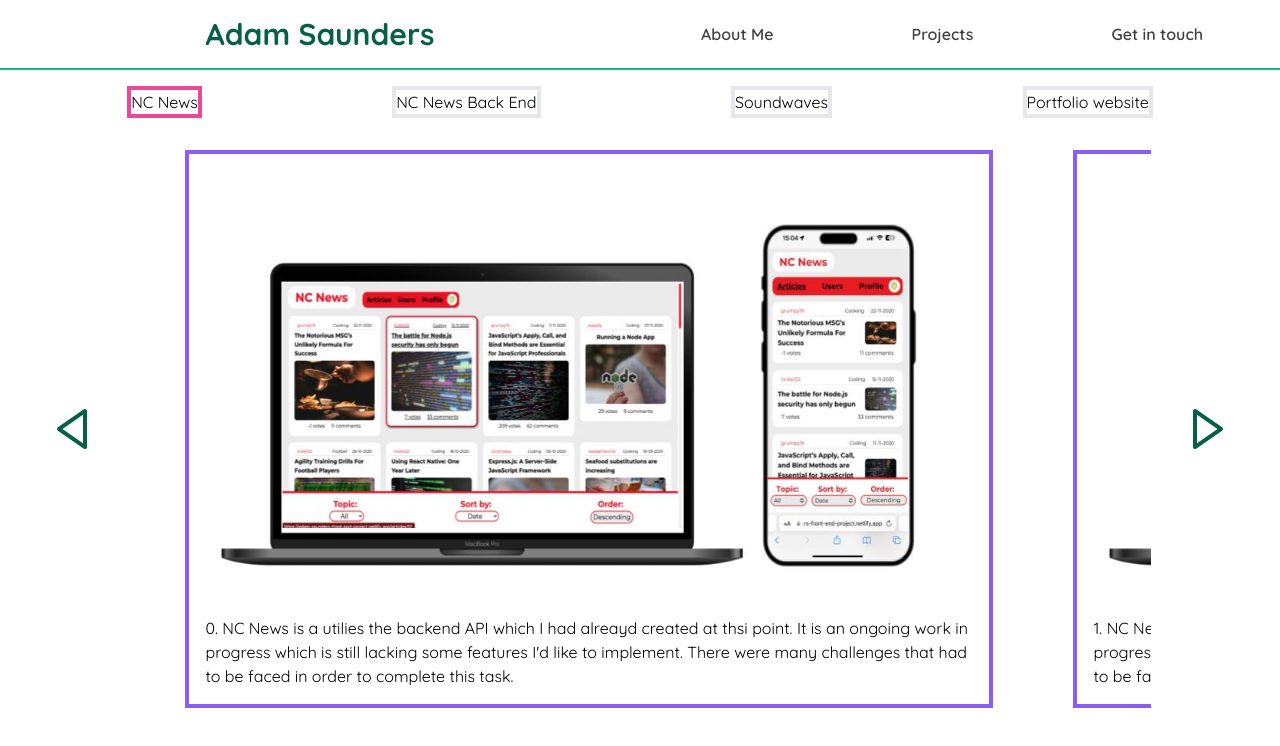
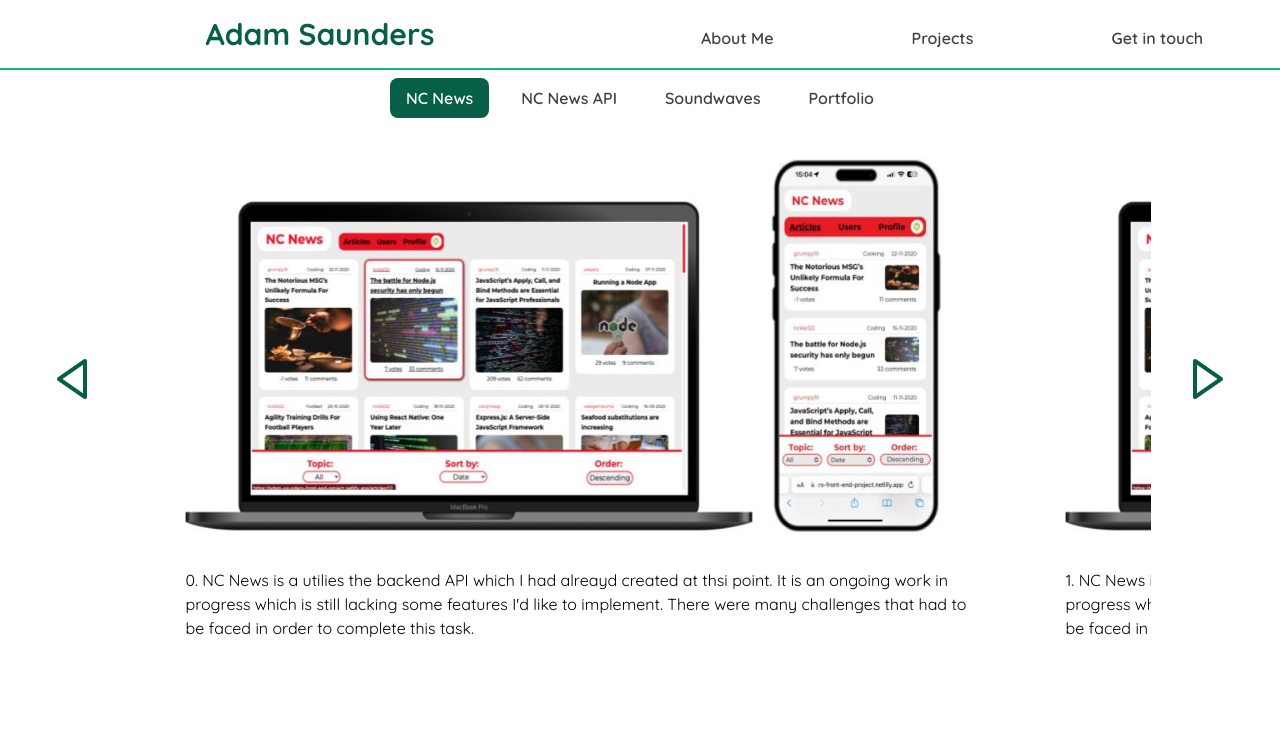
Before and after one commit to AdamSaunders26/as-portfolio, a Next.js app: page /projects in a window 1280 px wide. Shown: the top 746 px of the page. Built offline with nearby package versions, Linux system fonts and the light colour scheme.

Commit message:
style and complete carousel component. Refactor of code to make cleaner

```diff
--- a/app/Components/Carousel.tsx
+++ /dev/null
@@ -1,31 +0,0 @@
-import React from "react";
-
-export function CarouselItem({
-  children,
-  width,
-}: {
-  children: HTMLImageElement;
-  width: string;
-}) {
-  return (
-    <>
-      <div
-        className={`w-[${width}]  inline-flex items-center justify-center h-48 bg-red-500`}
-      >
-        {children}
-      </div>
-    </>
-  );
-}
-
-export function Carousel({ children }: { children: React.JSX.Element }) {
-  return (
-    <div className="overflow-hidden">
-      <div className="-translate-x-0 whitespace-nowrap duration-75">
-        {React.Children.map(children, (child, index) => {
-          return React.cloneElement(child, { width: "100%" });
-        })}
-      </div>
-    </div>
-  );
-}
--- a/app/Components/Header.tsx
+++ /dev/null
@@ -1,21 +0,0 @@
-import Link from "next/link";
-
-export default function Header() {
-  const linkClass = "hover:underline decoration-solid active:text-emerald-700";
-  return (
-    <header className="flex justify-between h-16 grow-0 items-center py-4 font-semibold text-neutral-700 border-b-2 border-emerald-500">
-      <div>
-        <p className="font-bold text-3xl  text-emerald-800">Adam Saunders</p>
-      </div>
-      <Link href="/" className={linkClass}>
-        <p>About Me</p>
-      </Link>
-      <Link href="/projects" className={linkClass}>
-        <p>Projects</p>
-      </Link>
-      <Link href="/contact" className={linkClass}>
-        <p>Get in touch</p>
-      </Link>
-    </header>
-  );
-}
--- a/app/Components/LeftButton.tsx
+++ b/app/Components/LeftButton.tsx
@@ -11,13 +11,10 @@ export default function LeftButton({ carouselRef, setCurrentProject }: Props) {
       onClick={() => {
         if (carouselRef.current) {
           carouselRef.current.scrollLeft -= 525;
-          setCurrentProject((current) => {
-            return current > 0 ? (current -= 1) : current;
-          });
         }
       }}
     >
-      <BiLeftArrow className="h-12 w-12" />
+      <BiLeftArrow className="h-8 w-8 sm:h-12 sm:w-12" />
     </div>
   );
 }
--- a/app/Components/RightButton.tsx
+++ b/app/Components/RightButton.tsx
@@ -11,13 +11,10 @@ export default function RightButton({ carouselRef, setCurrentProject }: Props) {
       onClick={() => {
         if (carouselRef.current) {
           carouselRef.current.scrollLeft += 525;
-          setCurrentProject((current) => {
-            return current < 3 ? (current += 1) : current;
-          });
         }
       }}
     >
-      <BiRightArrow className="h-12 w-12 " />
+      <BiRightArrow className="h-8 w-8 sm:h-12 sm:w-12 " />
     </div>
   );
 }
--- a/app/Header.tsx
+++ b/app/Header.tsx
@@ -10,7 +10,7 @@ export default function Header() {
           Adam Saunders
         </p>
       </div>
-      <div className="flex justify-around">
+      <div className="flex justify-around mt-2">
         <Link href="/" className={linkClass}>
           <p>About Me</p>
         </Link>
--- a/app/data/projects.tsx
+++ b/app/data/projects.tsx
@@ -19,7 +19,7 @@ export const projects: ProjectType[] = [
   },
   {
     key: 1,
-    project: "NC News Back End",
+    project: "NC News API",
     imageSrc: ncnews,
     alt: "NC News website displayed on a laptop and phone",
     details:
@@ -36,7 +36,7 @@ export const projects: ProjectType[] = [
   {
     key: 3,
     imageSrc: ncnews,
-    project: "Portfolio website",
+    project: "Portfolio",
     alt: "NC News website displayed on a laptop and phone",
     details:
       "3. NC News is a utilies the backend API which I had alreayd  created at thsi point. It is an ongoing work in progress which is  still lacking some features I'd like to implement. There were many  challenges that had to be faced in order to complete this task.",
--- /dev/null
+++ b/app/projects/Carousel.tsx
@@ -0,0 +1,39 @@
+import Image from "next/image";
+import { RefObject } from "react";
+import { ProjectType } from "../data/projects";
+
+interface Props {
+  carouselRef: RefObject<HTMLDivElement>;
+  projects: ProjectType[];
+  handleScroll: (e: React.UIEvent<HTMLDivElement, UIEvent>) => void;
+}
+
+export default function Carousel({
+  carouselRef,
+  projects,
+  handleScroll,
+}: Props) {
+  return (
+    <div
+      ref={carouselRef}
+      onScroll={(e) => {
+        handleScroll(e);
+      }}
+      className=" px-4  col-span-9 flex  overflow-x-scroll snap-mandatory snap-x scroll-smooth"
+    >
+      {projects.map(({ key, imageSrc, alt, details }) => {
+        return (
+          <div
+            className={" snap-center basis-1/4 shrink-0 relative mx-10"}
+            key={key}
+          >
+            <div className={"w-72 sm:w-[30rem] md:w-[36rem] lg:w-[50rem] "}>
+              <Image className=" " src={imageSrc} alt={alt} />
+              <p className="">{details}</p>
+            </div>
+          </div>
+        );
+      })}
+    </div>
+  );
+}
--- /dev/null
+++ b/app/projects/CarouselIndicator.tsx
@@ -0,0 +1,40 @@
+import { RefObject } from "react";
+import { ProjectType } from "../data/projects";
+
+interface Props {
+  carouselRef: RefObject<HTMLDivElement>;
+  projects: ProjectType[];
+  scrollSnapPoint: number;
+  currentProject: number;
+}
+
+export default function CarouselIndicator({
+  carouselRef,
+  projects,
+  scrollSnapPoint,
+  currentProject,
+}: Props) {
+  return (
+    <div className="flex flex-wrap mt-2 mx-2 justify-center items-center  col-span-11 auto-cols-max ">
+      {projects.map(({ project, key }) => {
+        return (
+          <p
+            key={key}
+            onClick={() => {
+              if (carouselRef.current) {
+                carouselRef.current.scrollLeft = scrollSnapPoint * key;
+              }
+            }}
+            className={` text-center mx-2 p-2 px-4 font-semibold text-neutral-700 rounded-lg hover:cursor-pointer  ${
+              currentProject === key
+                ? " bg-emerald-800  text-white"
+                : " hover:bg-emerald-100"
+            }`}
+          >
+            {project}
+          </p>
+        );
+      })}
+    </div>
+  );
+}
--- a/app/projects/ProjectCarousel.tsx
+++ b/app/projects/ProjectCarousel.tsx
@@ -5,73 +5,62 @@ import RightButton from "../Components/RightButton";
 import LeftButton from "../Components/LeftButton";
 import { useEffect, useRef, useState } from "react";
 import { projects } from "../data/projects";
+import Carousel from "./Carousel";
+import CarouselIndicator from "./CarouselIndicator";
 
 export default function ProjectCarousel() {
-  const projectClassName =
-    "border-4 sm:border-blue-500 md:border-green-500 lg:border-violet-500 snap-center basis-1/4 shrink-0 relative mx-10";
-  const projectDetailsClassName =
-    "w-72 sm:w-[30rem] md:w-[36rem] lg:w-[50rem] p-4";
+  //   const projectClassName =
+  //     "border-4 sm:border-blue-500 md:border-green-500 lg:border-violet-500 snap-center basis-1/4 shrink-0 relative mx-10";
+  //   const projectDetailsClassName =
+  //     "w-72 sm:w-[30rem] md:w-[36rem] lg:w-[50rem] p-4";
+
   const carouselRef = useRef<HTMLDivElement>(null);
   const [currentProject, setCurrentProject] = useState<number>(0);
-  const [currentScrollPosition, setCurrentScrollPosition] = useState<number>(0);
+  const [scrollSnapPoint, setScrollSnapPoint] = useState<number>(0);
+  const [maxScrollWidth, setMaxScrollWidth] = useState<number>(0);
 
-  console.log(currentScrollPosition);
-  function handleScroll(e: UIEvent<HTMLDivElement, UIEvent>) {
-    setCurrentScrollPosition((e.target as HTMLDivElement).scrollLeft);
+  function handleScroll(e: React.UIEvent<HTMLDivElement, UIEvent>) {
+    const currentScrollPosition = (e.target as HTMLDivElement).scrollLeft;
     switch (true) {
-      case currentScrollPosition < 369:
+      case currentScrollPosition < scrollSnapPoint:
         setCurrentProject(0);
         break;
-      case currentScrollPosition < 745:
+      case currentScrollPosition < scrollSnapPoint * 2:
         setCurrentProject(1);
         break;
-      case currentScrollPosition < 1112:
+      case currentScrollPosition < scrollSnapPoint * 3:
         setCurrentProject(2);
         break;
-      case currentScrollPosition === 1113:
+      case currentScrollPosition < maxScrollWidth:
         setCurrentProject(3);
         break;
     }
   }
 
+  useEffect(() => {
+    if (carouselRef.current) {
+      setMaxScrollWidth(carouselRef.current.scrollWidth);
+      setScrollSnapPoint(carouselRef.current.scrollWidth / 4);
+    }
+  }, []);
+
   return (
-    <section className="my-4 grid grid-cols-11 items-center ">
-      <div className="flex justify-around mx-4 col-span-11 auto-cols-max">
-        {projects.map(({ project, key }) => {
-          return (
-            <p
-              key={key}
-              className={
-                currentProject === key ? "border-4 border-pink-500" : "border-4"
-              }
-            >
-              {project}
-            </p>
-          );
-        })}
-      </div>
+    <section className=" grid grid-cols-11 items-center ">
+      <CarouselIndicator
+        carouselRef={carouselRef}
+        projects={projects}
+        scrollSnapPoint={scrollSnapPoint}
+        currentProject={currentProject}
+      />
       <LeftButton
         carouselRef={carouselRef}
         setCurrentProject={setCurrentProject}
       />
-      <div
-        ref={carouselRef}
-        onScroll={(e) => {
-          handleScroll(e);
-        }}
-        className=" p-4 my-4 col-span-9 flex  overflow-x-scroll snap-mandatory snap-x scroll-smooth"
-      >
-        {projects.map(({ key, imageSrc, alt, details }) => {
-          return (
-            <div className={projectClassName} key={key}>
-              <div className={projectDetailsClassName}>
-                <Image className="p-4 " src={imageSrc} alt={alt} />
-                <p className="">{details}</p>
-              </div>
-            </div>
-          );
-        })}
-      </div>
+      <Carousel
+        carouselRef={carouselRef}
+        projects={projects}
+        handleScroll={handleScroll}
+      />
       <RightButton
         carouselRef={carouselRef}
         setCurrentProject={setCurrentProject}
--- a/app/projects/page.tsx
+++ b/app/projects/page.tsx
@@ -1,6 +1,3 @@
-import Image from "next/image";
-import { CarouselItem, Carousel } from "../Components/Carousel";
-import ncnews from "../../images/ncnews-mockup.jpg";
 import ProjectCarousel from "./ProjectCarousel";
 
 export default function ProjectPage() {
```
